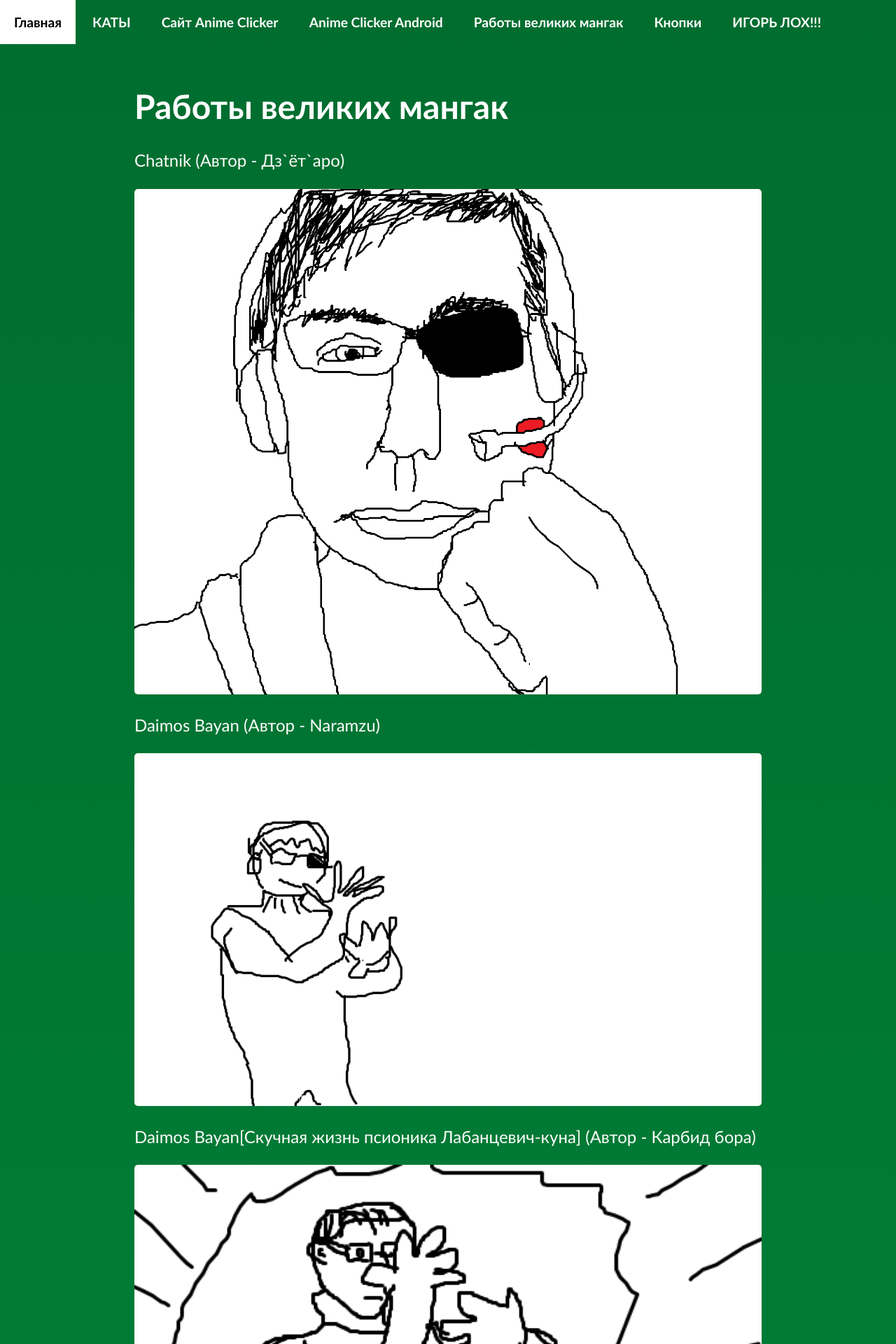
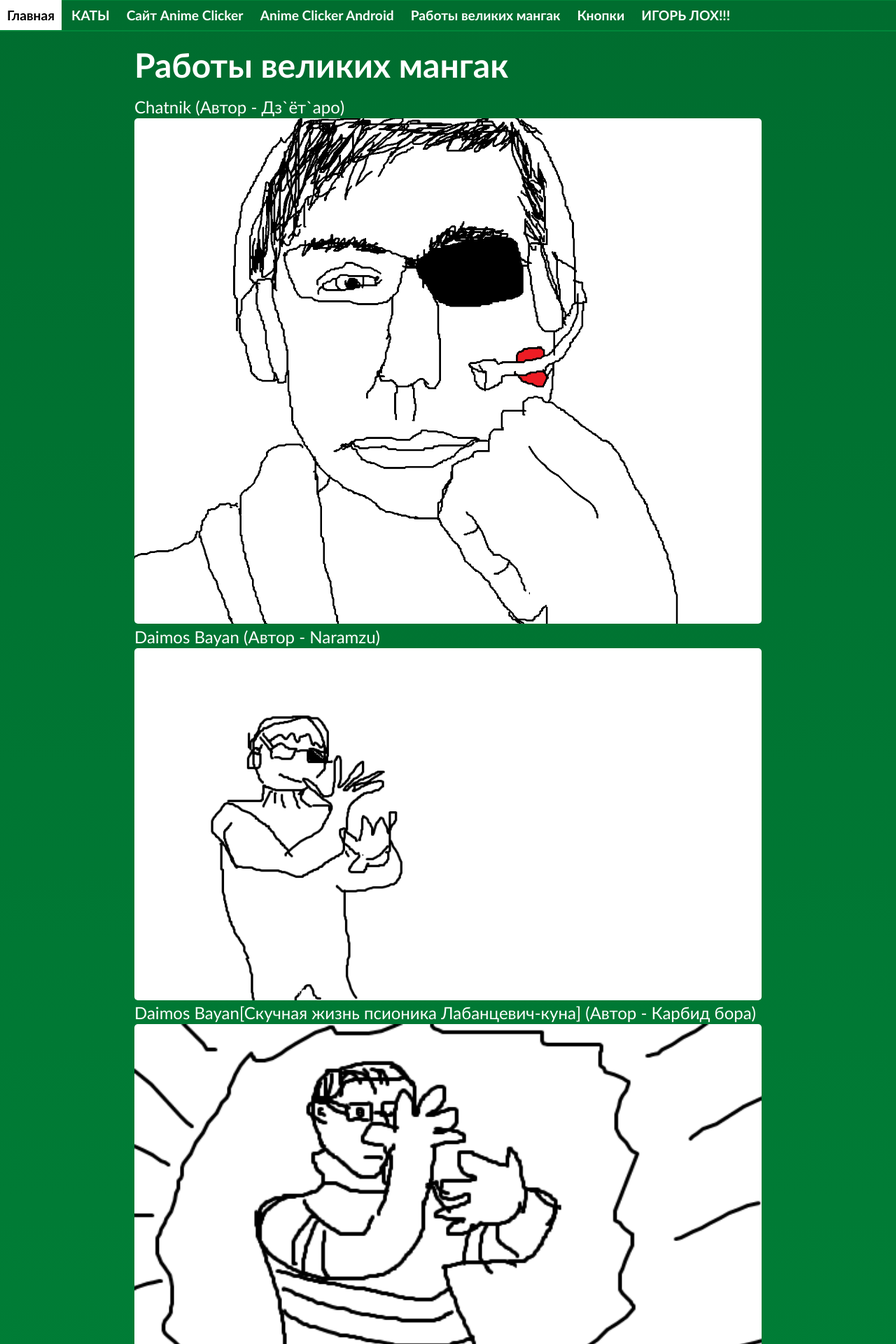
Before and after one commit to catink123/catink123.github.io, a Jekyll site: the page built from artworks/index.html, in a window 1280 px wide. Shown: the top 1920 px of the page at 70% size. Built offline with Jekyll 4.4.1, drawn with Linux system fonts in a browser that asks for light colours.

Commit message:
Update main.css

```diff
--- a/css/main.css
+++ b/css/main.css
@@ -5,8 +5,6 @@ body {
 }
 
 .container {
-    margin: 60px auto;
-    width: 70%;
 }
 
 nav ul, footer ul {
@@ -25,9 +23,10 @@ nav ul li, footer ul li {
 }
 
 .menu {
-    height: 63px;
+    height: 43px;
     overflow: scroll;
     white-space: nowrap;
+    border-bottom: #00ca5747 2px solid;
 }
 
 ::-webkit-scrollbar {
@@ -44,7 +43,7 @@ a {
     color: white;
     margin: 0;
     display: inline-block;
-    padding: 20px;
+    padding: 10px;
     font-weight: bold;
     transition: all 0.15s linear;
     font-size: 1.2em;
@@ -62,21 +61,18 @@ a {
 h1 {
     font-size: 3em;
     color: white;
+    margin: .4em auto;
 }
 
 p {
     font-size: 1.5em;
-    line-height: 1.4em;
+    line-height: 1.1em;
+    margin: .1em auto;
     color: white;
 }
 
 .art {
     border-radius: 5px;
-}
-
-footer {
-    border-top: 1px solid #d5d5d5;
-    font-size: .8em;
 }
 
 ul.posts {
@@ -107,7 +103,7 @@ ul.posts li {
 @media (max-width: 767px) {
     /* Landscape phone to portrait tablet */
     .container {
-        margin-left: 1em;
-        margin-right: 1em;
+        margin-left: 1%;
+        margin-right: 1%;
     }
 }
```
